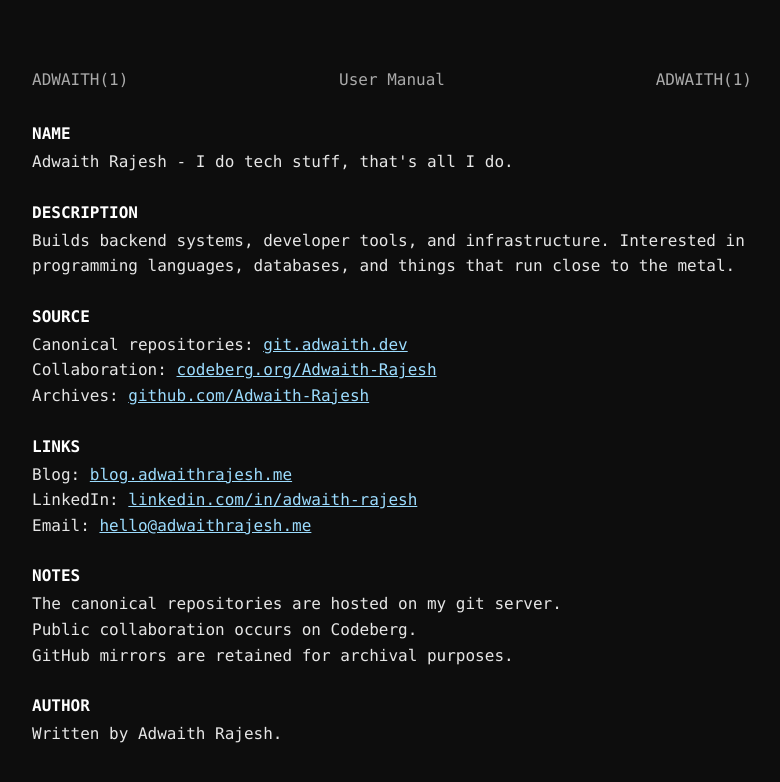
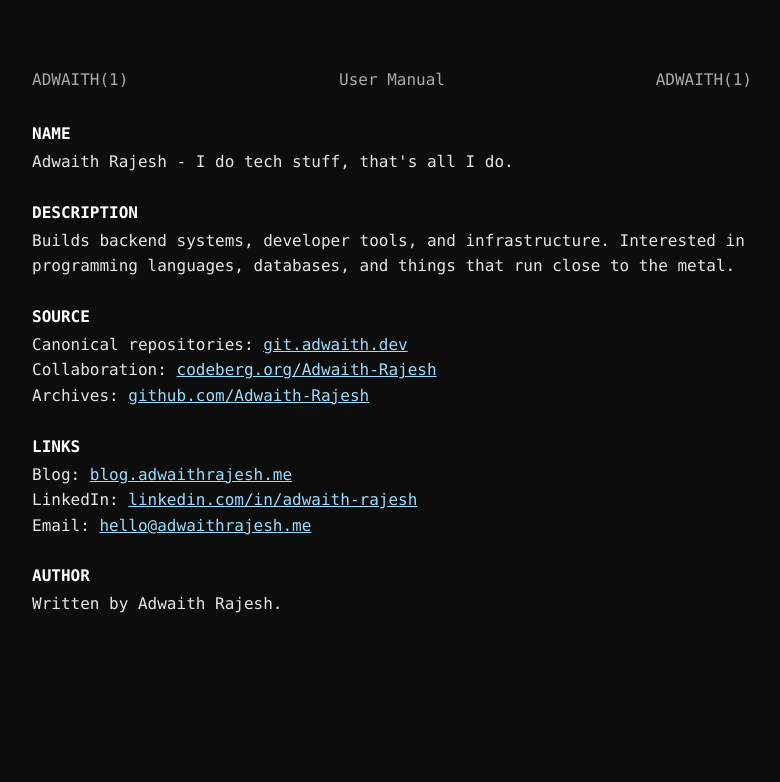
Before and after one commit to Adwaith-Rajesh/adwaith-rajesh.github.io, a plain HTML site: page index.html in a window 1280 px wide. Shown: the whole page, without its empty margins (248-1028 px from the left). Drawn offline with Linux system fonts and the light colour scheme.

Commit message:
remove the notes section

```diff
--- a/index.html
+++ b/index.html
@@ -96,15 +96,6 @@ Email: <a href="mailto:hello@adwaithrajesh.me">hello@adwaithrajesh.me</a>
 </div>
 
 <div class="section">
-<div class="section-title">NOTES</div>
-<p>
-The canonical repositories are hosted on my git server.<br>
-Public collaboration occurs on Codeberg.<br>
-GitHub mirrors are retained for archival purposes.
-</p>
-</div>
-
-<div class="section">
 <div class="section-title">AUTHOR</div>
 <p>Written by Adwaith Rajesh.</p>
 </div>
```
